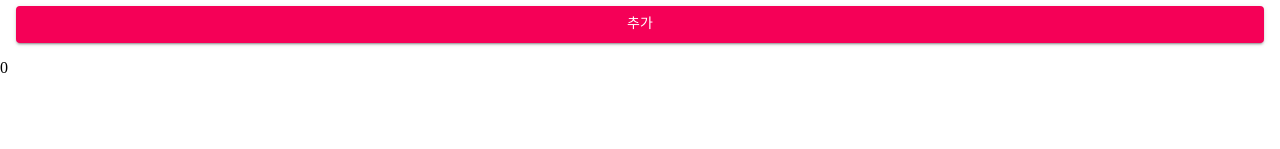
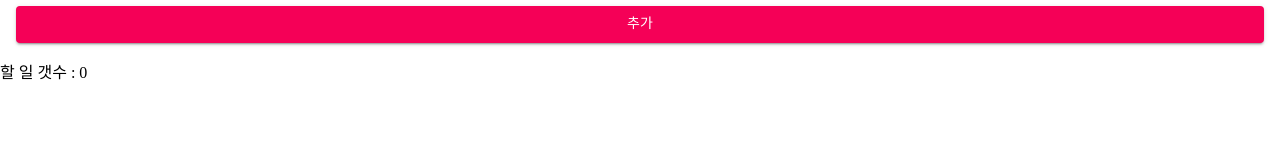
Before and after one commit to jby9725/24_09_todoapp, a Next.js app: page / in a window 1280 px wide. Shown: the part 138-287 px from the top of the page. Built offline with nearby package versions, Linux system fonts and the light colour scheme; a web font is replaced by a local one.

Commit message:
Todo 리스팅

```diff
--- a/src/app/page.js
+++ b/src/app/page.js
@@ -16,11 +16,11 @@
   const [todos, setTodos] = React.useState([]);
   const lastTodoIdRef = React.useRef(0);
 
-  const addTodo = (newTitle) => {
+  const addTodo = (newContent) => {
     const id = ++lastTodoIdRef.current;
     const newTodo = {
       id,
-      title: newTitle,
+      content: newContent,
       regDate: dateToStr(new Date()),
     };
     setTodos([...todos, newTodo]);
@@ -29,8 +29,8 @@
     const newTodos = todos.filter((todo) => todo.id != id);
     setTodos(newTodos);
   };
-  const modifyTodo = (id, title) => {
-    const newTodos = todos.map((todo) => (todo.id != id ? todo : { ...todo, title }));
+  const modifyTodo = (id, content) => {
+    const newTodos = todos.map((todo) => (todo.id != id ? todo : { ...todo, content }));
     setTodos(newTodos);
   };
   return {
@@ -42,12 +42,12 @@
 };
 
 const NewTodoForm = ({ todoStatus }) => {
-  const [newTodoTitle, setNewTodoTitle] = useState('');
+  const [newTodoContent, setNewTodoContent] = useState('');
   const addTodo = () => {
-    if (newTodoTitle.trim().length == 0) return;
-    const title = newTodoTitle.trim();
-    todoStatusaddTodo(title);
-    setNewTodoTitle('');
+    if (newTodoContent.trim().length == 0) return;
+    const content = newTodoContent.trim();
+    todoStatus.addTodo(content);
+    setNewTodoContent('');
   };
   return (
     <>
@@ -56,8 +56,8 @@
           className="input input-bordered"
           type="text"
           placeholder="새 할일 입력해"
-          value={newTodoTitle}
-          onChange={(e) => setNewTodoTitle(e.target.value)}
+          value={newTodoContent}
+          onChange={(e) => setNewTodoContent(e.target.value)}
         />
         <button className="btn btn-primary" onClick={addTodo}>
           할 일 추가
@@ -68,7 +68,7 @@
 };
 const TodoListItem = ({ todo, todoStatus }) => {
   const [editMode, setEditMode] = useState(false);
-  const [newTodoTitle, setNewTodoTitle] = useState(todo.title);
+  const [newTodoContent, setNewTodoContent] = useState(todo.content);
   const readMode = !editMode;
   const enableEditMode = () => {
     setEditMode(true);
@@ -78,11 +78,11 @@
   };
   const cancleEdit = () => {
     setEditMode(false);
-    setNewTodoTitle(todo.title);
+    setNewTodoContent(todo.content);
   };
   const commitEdit = () => {
-    if (newTodoTitle.trim().length == 0) return;
-    todoStatus.modifyTodo(todo.id, newTodoTitle.trim());
+    if (newTodoContent.trim().length == 0) return;
+    todoStatus.modifyTodo(todo.id, newTodoContent.trim());
     setEditMode(false);
   };
   return (
@@ -90,7 +90,7 @@
       <span className="badge badge-accent badge-outline">{todo.id}</span>
       {readMode ? (
         <>
-          <span>{todo.title}</span>
+          <span>{todo.content}</span>
           <button className="btn btn-outline btn-accent" onClick={enableEditMode}>
             수정
           </button>
@@ -104,8 +104,8 @@
             className="input input-bordered"
             type="text"
             placeholder="할 일 써"
-            value={newTodoTitle}
-            onChange={(e) => setNewTodoTitle(e.target.value)}
+            value={newTodoContent}
+            onChange={(e) => setNewTodoContent(e.target.value)}
           />
           <button className="btn btn-accent" onClick={commitEdit}>
             수정완료
@@ -143,15 +143,15 @@
   const onSubmit = (e) => {
     e.preventDefault();
     const form = e.currentTarget;
-    form.title.value = form.title.value.trim();
-    if (form.title.value.length == 0) {
+    form.content.value = form.content.value.trim();
+    if (form.content.value.length == 0) {
       alert('할 일 써');
-      form.title.focus();
+      form.content.focus();
       return;
     }
-    todoState.addTodo(form.title.value);
-    form.title.value = '';
-    form.title.focus();
+    todoState.addTodo(form.content.value);
+    form.content.value = '';
+    form.content.focus();
   };
 
   return (
@@ -172,13 +172,31 @@
         </AppBar>
         <Toolbar />
         <form className="tw-flex tw-flex-col tw-p-4 tw-gap-2" onSubmit={onSubmit}>
-          <TextField id="outlined-basic" label="할 일 입력" variant="outlined" autoComplete="off" />
+          <TextField
+            name="content"
+            id="outlined-basic"
+            label="할 일 입력"
+            variant="outlined"
+            autoComplete="off"
+          />
           <Button className="tw-text-bold" variant="contained" type="submit">
             추가
           </Button>
         </form>
-        {todoState.todos.length}
-        {/* {todoState.todos} */}
+        <div className="tw-mb-2">할 일 갯수 : {todoState.todos.length}</div>
+        <nav>
+          <ul>
+            {todoState.todos.map((todo) => (
+              <li className="tw-mb-3" key={todo.id}>
+                <div className="tw-flex tw-flex-col tw-gap-1">
+                  <span>번호 : {todo.id}</span>
+                  <span>날짜 : {todo.regDate}</span>
+                  <span>할 일: {todo.content}</span>
+                </div>
+              </li>
+            ))}
+          </ul>
+        </nav>
       </ThemeProvider>
     </>
   );
```
